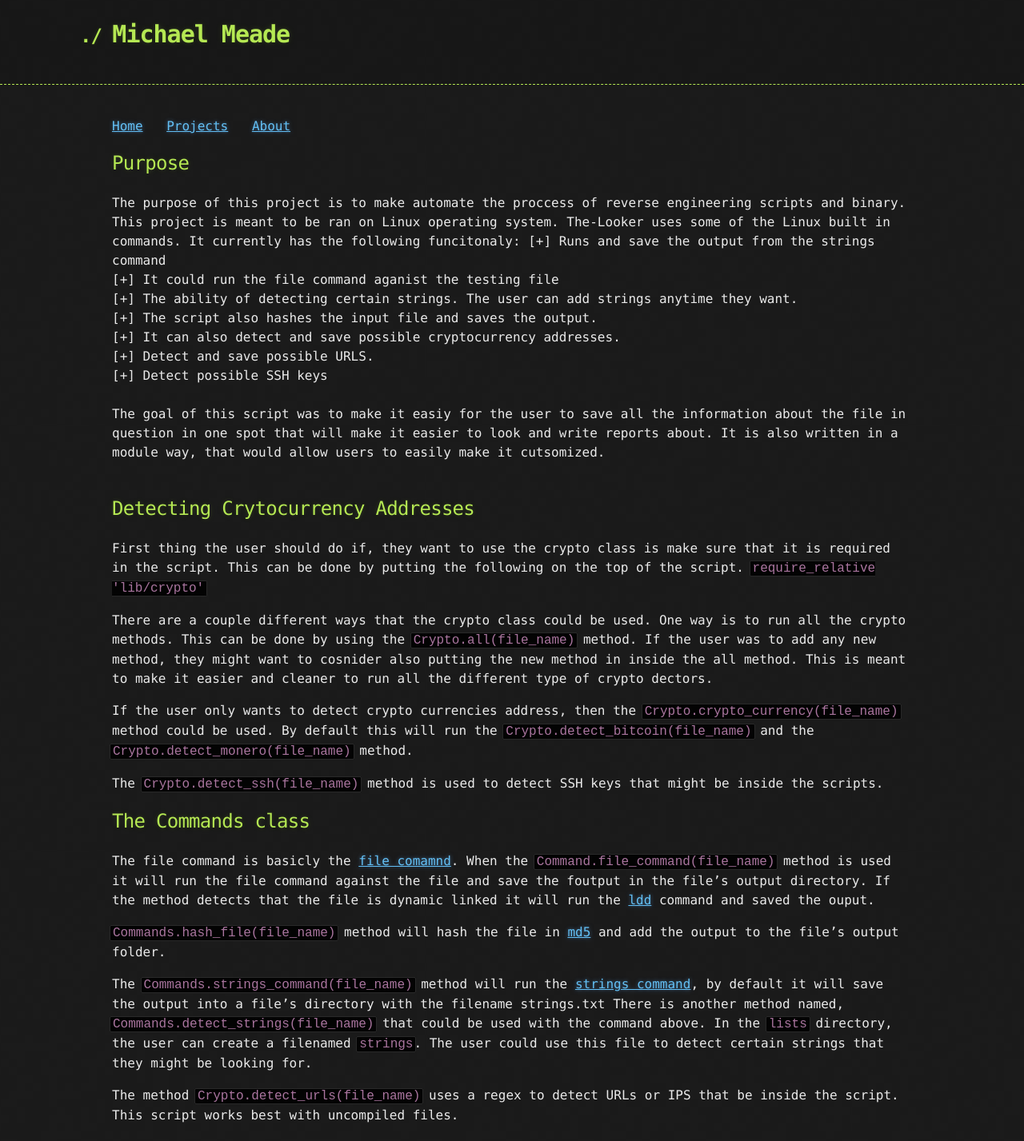
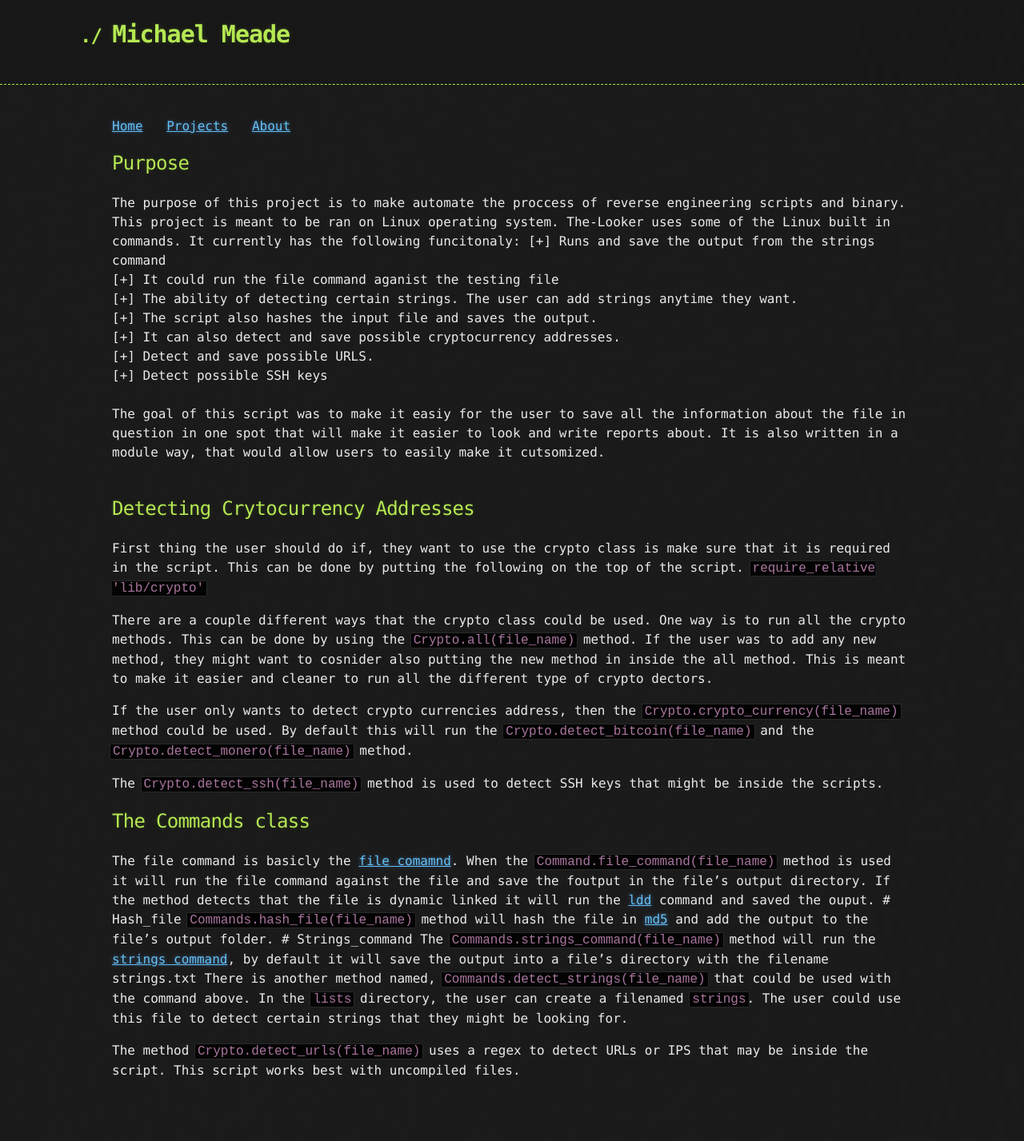
Before and after one commit to Michael-Meade/MinerFind, a Jekyll site: the page built from Projects/The-Looker.md, in a window 1280 px wide. Shown: the whole page at 80% size. Built offline with Jekyll 4.4.1, drawn with Linux system fonts in a browser that asks for light colours; our own code applies the rules of GitHub Pages for plain Markdown files; the repository's description, which GitHub fills in, is left out; after the commit the page ends 1371 px from its top, so only the background shows below that.

Commit message:
Update The-Looker.md

````diff
--- a/Projects/The-Looker.md
+++ b/Projects/The-Looker.md
@@ -32,12 +32,12 @@ It currently has the following funcitonaly:
    The file command is basicly the [file comamnd](http://man7.org/linux/man-pages/man1/file.1.html). When the ```Command.file_command(file_name)``` method is used
    it will run the file command against the file and save the foutput in the file's output directory.  If the method detects that the file is dynamic linked it will run
    the [ldd](http://man7.org/linux/man-pages/man1/ldd.1.html) command and saved the ouput.
-
+   # Hash_file
    ```Commands.hash_file(file_name)``` method will hash the file in [md5](https://tools.ietf.org/html/rfc1321) and add the output to the file's output folder.
-
+   # Strings_command
   The ```Commands.strings_command(file_name)```  method will run the [strings command](https://linux.die.net/man/1/strings), by default it will save the output into a file's directory with the filename strings.txt
   There is another method named, ```Commands.detect_strings(file_name)``` that could be used with the command above. In the ```lists``` directory, the user can create a filenamed ```strings```. The user
   could use this file to detect certain strings that they might be looking for.
 
 
-  The method ```Crypto.detect_urls(file_name)``` uses a regex to detect URLs or IPS that be inside the script. This script works best with uncompiled files.
+  The method ```Crypto.detect_urls(file_name)``` uses a regex to detect URLs or IPS that may be inside the script. This script works best with uncompiled files.
````
